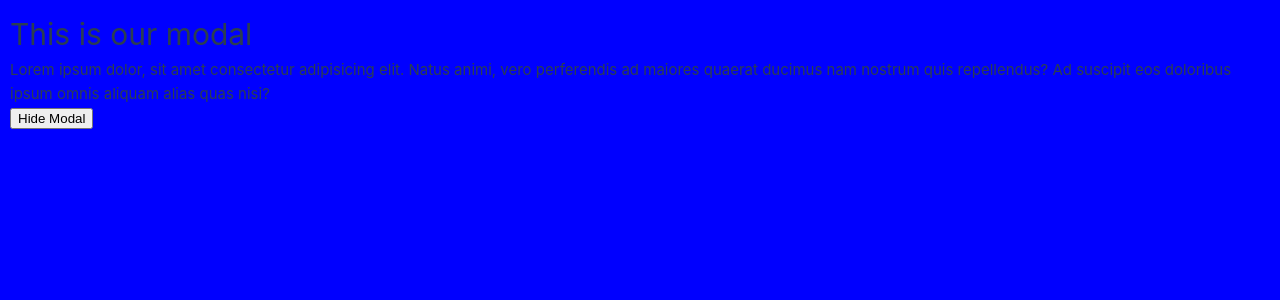
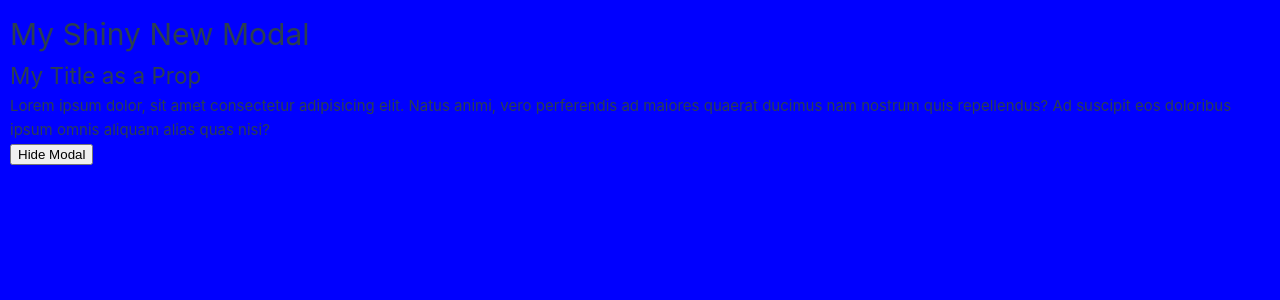
Before and after one commit to TsuZAke26/vue-3-composition-test, a Vue app: page /modals in a window 1280 px wide. Both pictures are taken after a click on the button "Show modal". Shown: the top 300 px of the page. Built offline with nearby package versions, Linux system fonts and the light colour scheme.

Commit message:
Child components & close modal with emit

```diff
--- /dev/null
+++ b/src/components/Modal.vue
@@ -0,0 +1,37 @@
+<template>
+  <teleport to=".modals-container">
+    <div class="modal">
+      <h1><slot name="title" /></h1>
+      <h2>{{ title }}</h2>
+      <slot />
+      <button @click="handleHideModal">Hide Modal</button>
+    </div>
+  </teleport>
+</template>
+
+<script setup lang="ts">
+const props = defineProps({
+  title: {
+    type: String,
+    default: "",
+  },
+});
+
+const emit = defineEmits(["show-modal"]);
+const handleHideModal = () => {
+  emit("show-modal", false);
+};
+</script>
+
+<style scoped>
+.modal {
+  background: blue;
+  padding: 10px;
+  position: absolute;
+  left: 0;
+  top: 0;
+  width: 100%;
+  height: 100%;
+  z-index: 1;
+}
+</style>
--- a/src/views/ModalsView.vue
+++ b/src/views/ModalsView.vue
@@ -2,35 +2,20 @@
   <div class="modals">
     <h1>Modals</h1>
     <button @click="showModal = true">Show modal</button>
-    <teleport to=".modals-container">
-      <div v-if="showModal" class="modal">
-        <h1>This is our modal</h1>
-        <p>
-          Lorem ipsum dolor, sit amet consectetur adipisicing elit. Natus animi, vero
-          perferendis ad maiores quaerat ducimus nam nostrum quis repellendus? Ad suscipit
-          eos doloribus ipsum omnis aliquam alias quas nisi?
-        </p>
-        <button @click="showModal = false">Hide Modal</button>
-      </div>
-    </teleport>
+    <Modal v-if="showModal" title="My Title as a Prop" @show-modal="showModal = $event">
+      <template #title>My Shiny New Modal</template>
+      <p>
+        Lorem ipsum dolor, sit amet consectetur adipisicing elit. Natus animi, vero
+        perferendis ad maiores quaerat ducimus nam nostrum quis repellendus? Ad suscipit
+        eos doloribus ipsum omnis aliquam alias quas nisi?
+      </p>
+    </Modal>
   </div>
 </template>
 
 <script setup lang="ts">
 import { ref } from "vue";
+import Modal from "@/components/Modal.vue";
 
 const showModal = ref(false);
 </script>
-
-<style scoped>
-.modal {
-  background: blue;
-  padding: 10px;
-  position: absolute;
-  left: 0;
-  top: 0;
-  width: 100%;
-  height: 100%;
-  z-index: 1;
-}
-</style>
```
